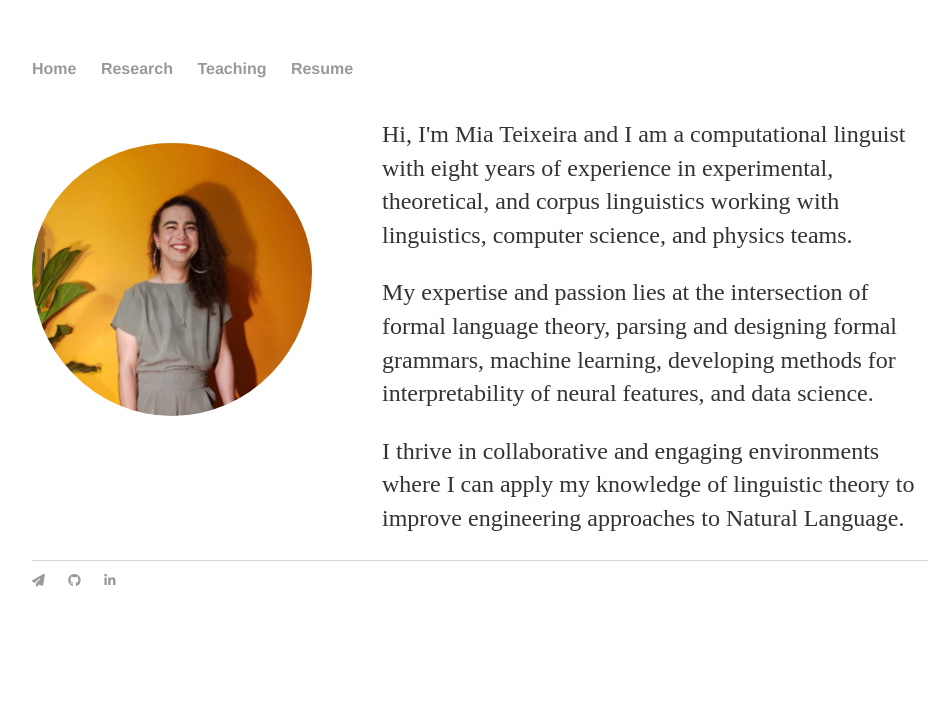
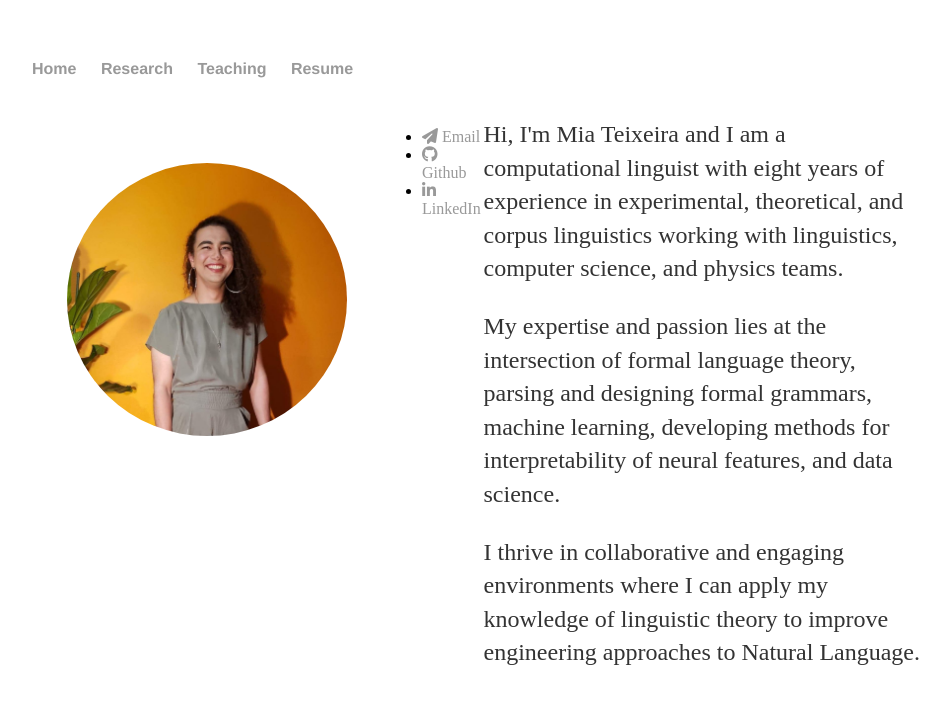
Before and after one commit to miateixeira/miateixeira.github.io, a Jekyll site: the page built from index.html, in a window 1280 px wide. Shown: the top 704 px of the page, without its empty margins (160-1109 px from the left). Built offline with Jekyll 4.4.1, drawn with Linux system fonts in a browser that asks for light colours; nearby versions of some CDN libraries.

Commit message:
moved footer to sidebar

```diff
--- a/_layouts/default.html
+++ b/_layouts/default.html
@@ -15,6 +15,6 @@
     </div><!-- /.container -->
   </body>
 
-  {% include footer.html %}
+  <!-- {% include footer.html %} -->
 
 </html>
--- a/css/main.css
+++ b/css/main.css
@@ -60,9 +60,7 @@ footer {
 
 img.avatar {
   width: 80%;
-  /* margin: 0 auto; */
   vertical-align: top;
-  padding-top: 15px;
+  padding: 10%;
   border-radius: 50%;
-  /* position: center; */
 }
--- a/index.html
+++ b/index.html
@@ -4,13 +4,22 @@ title: Mia Teixeira
 ---
 <div class="homepage">
   <div class="homerow">
+
     <div class="sidebar">
       <img class="avatar" src="/img/miateixeira.jpeg" alt="Mia Teixeira">
     </div><!-- /.avatar -->
+    <ul>
+      <li><a href="mailto:mia.teixeira314@gmail.com"><i class="fa fa-paper-plane"></i> Email</a></li>
+      <li><a href="https://github.com/miateixeira"><i class="fa fa-github"></i> Github</a></li>
+      <li><a href="https://linkedin.com/in/miateixeira"><i class="fa fa-linkedin"></i> LinkedIn</a></li>
+    </ul>
+
+
     <div class="blurb">
       <p>Hi, I'm Mia Teixeira and I am a computational linguist with eight years of experience in experimental, theoretical, and corpus linguistics working with linguistics, computer science, and physics teams.</p>
       <p>My expertise and passion lies at the intersection of formal language theory, parsing and designing formal grammars, machine learning, developing methods for interpretability of neural features, and data science.</p>
       <p>I thrive in collaborative and engaging environments where I can apply my knowledge of linguistic theory to improve engineering approaches to Natural Language.</p>
     </div><!-- /.blurb -->
+
   </div><!-- /.homerow -->
 </div><!-- /.homepage -->
```
